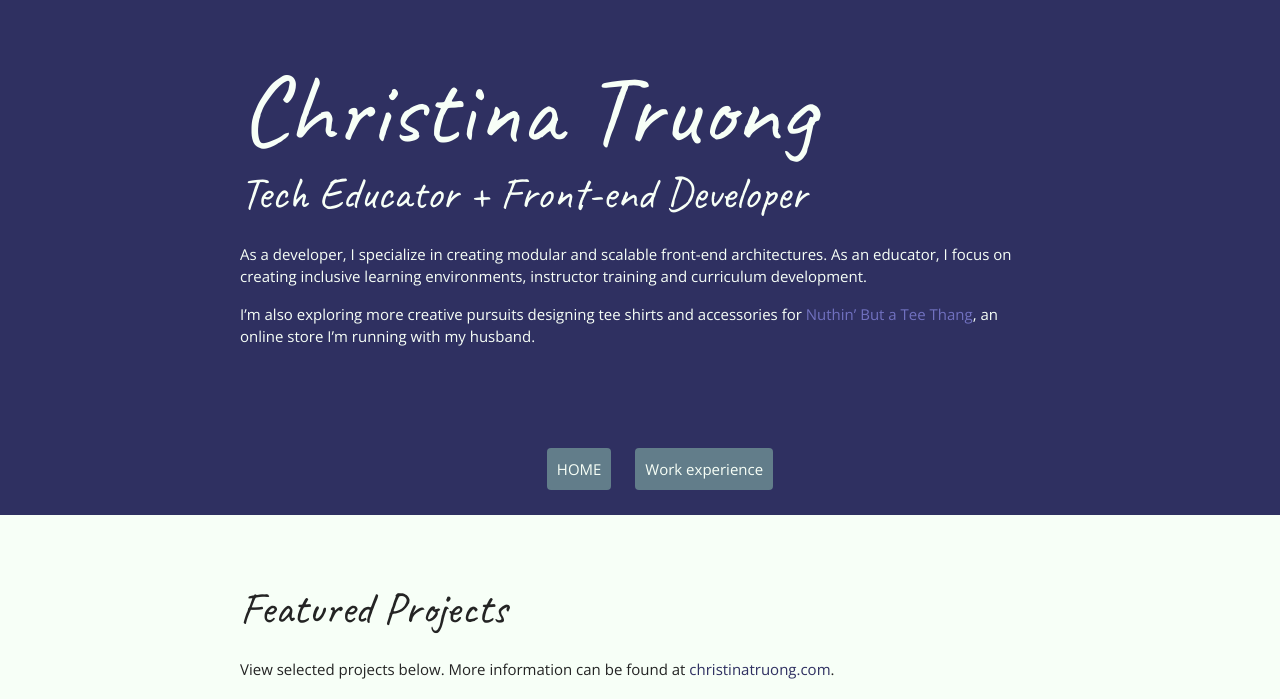
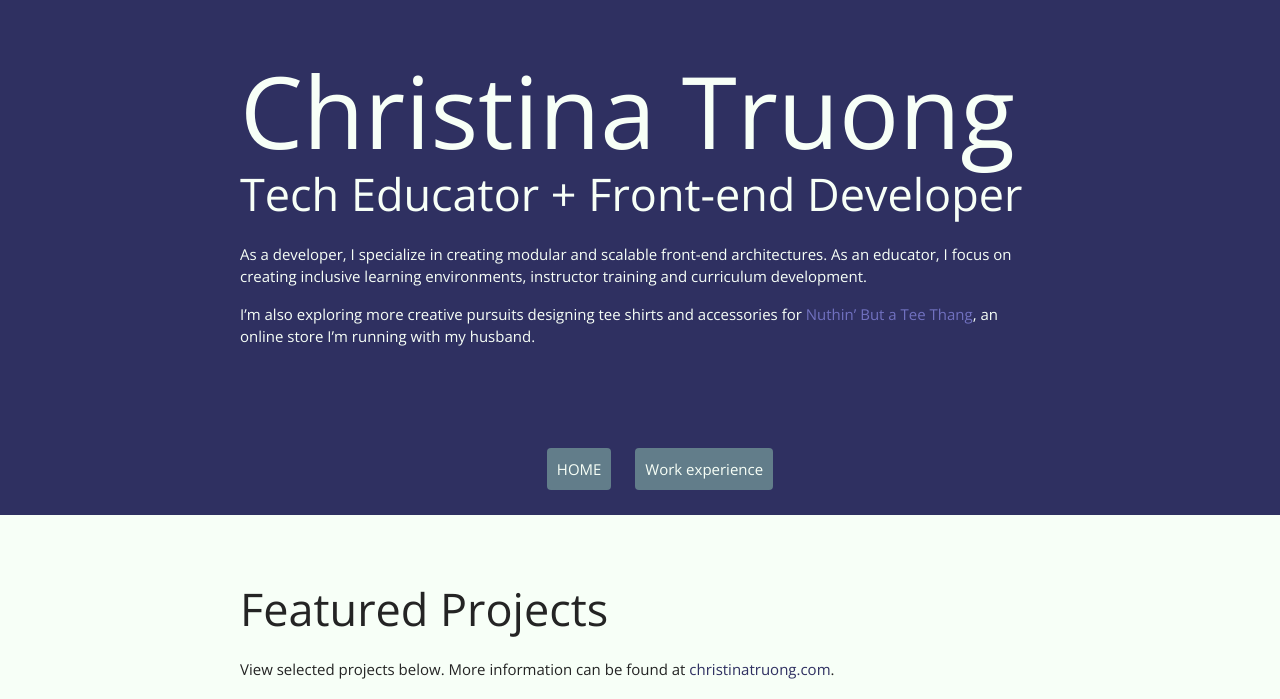
Before and after one commit to TheHagueUniversity/css-basic-challenge-khirsten, a plain HTML site: page index.html in a window 1280 px wide. Shown: the top 699 px of the page. Drawn offline with nearby package versions, Linux system fonts and the light colour scheme.

Commit message:
update: changing h font

```diff
--- a/css/styles.css
+++ b/css/styles.css
@@ -44,7 +44,7 @@ h2 {
   font-size: 45px;
 }
 h1, h2 {
-  font-family: 'Caveat', cursive;
+  font-family: 'Open Sans', cursive;
   font-weight: 400;
   margin: 0;
 }
```
